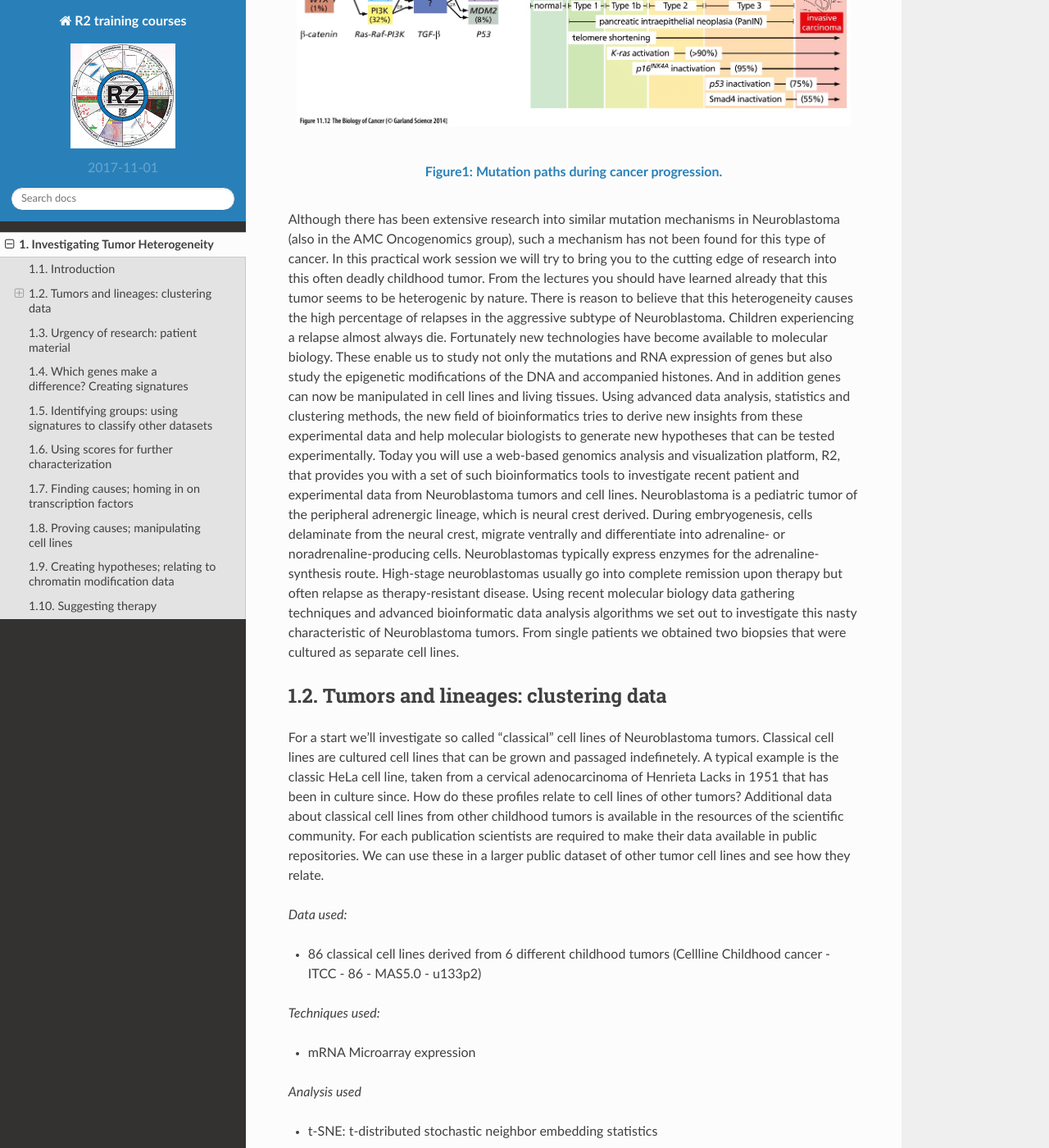
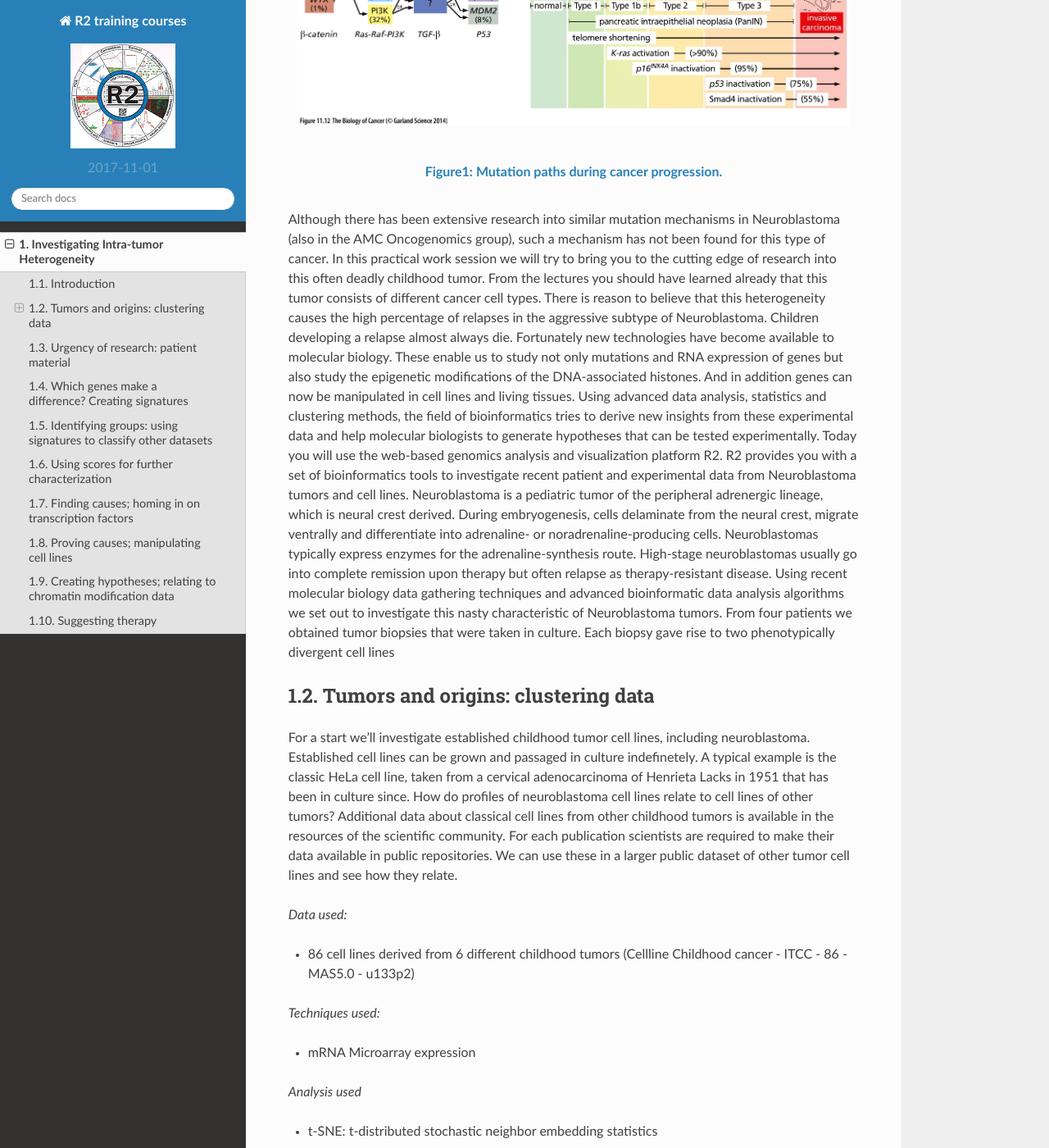
Before and after one commit to antronerds/r2-training-courses, a Sphinx documentation site: the page built from docs/Investigating_Tumor_Heterogeneity.md, in a window 1280 px wide and 1400 px high, scrolled down 551 px. Shown: the whole window at 82% size. Built offline with Sphinx 7.4.7 and the Read the Docs theme 2.0.0, drawn with Linux system fonts in a browser that asks for light colours; some of the changed text lies outside the part shown.

Commit message:
First series of comments of Johan Richard

```diff
--- a/docs/Investigating_Tumor_Heterogeneity.md
+++ b/docs/Investigating_Tumor_Heterogeneity.md
@@ -1,6 +1,6 @@
 <a id="investigating_tumor_heterogeneity"> </a>
 
-Investigating Tumor Heterogeneity
+Investigating Intra-tumor Heterogeneity
 =================================
 
 *Learn how to use the R2 data analysis platform to analyse tumor heterogeneity in Neuroblastoma*
@@ -17,27 +17,30 @@
 
   [**Figure1: Mutation paths during cancer progression.**](_static/images/TumorHeterogeneity_CancerProgression.jpg)
 
-Although there has been extensive research into similar mutation mechanisms in Neuroblastoma (also in the AMC Oncogenomics group), such a mechanism has not been found for this type of cancer. In this practical work session we will try to bring you to the cutting edge of research into this often deadly childhood tumor. From the lectures you should have learned already that this tumor seems to be heterogenic by nature. There is reason to believe that this heterogeneity causes the high percentage of relapses in the aggressive subtype of Neuroblastoma. Children experiencing a relapse almost always die.
-Fortunately new technologies have become available to molecular biology. These enable us to study not only the mutations and RNA expression of genes but also study the epigenetic modifications of the DNA and accompanied histones. And in addition genes can now be manipulated in cell lines and living tissues.
-Using advanced data analysis, statistics and clustering methods, the new field of bioinformatics tries to derive new insights from these experimental data and help molecular biologists to generate new hypotheses that can be tested experimentally.
-Today you will use a web-based genomics analysis and visualization platform, R2, that provides you with a set of such bioinformatics tools to investigate recent patient and experimental data from Neuroblastoma tumors and cell lines.
+Although there has been extensive research into similar mutation mechanisms in Neuroblastoma (also in the AMC Oncogenomics group), such a mechanism has not been found for this type of cancer. In this practical work session we will try to bring you to the cutting edge of research into this often deadly childhood tumor. From the lectures you should have learned already that this tumor consists of different cancer cell types. There is reason to believe that this heterogeneity causes the high percentage of relapses in the aggressive subtype of Neuroblastoma. Children developing a relapse almost always die.
+Fortunately new technologies have become available to molecular biology. These enable us to study not only mutations and RNA expression of genes but also study the epigenetic modifications of the DNA-associated histones. And in addition genes can now be manipulated in cell lines and living tissues.
+Using advanced data analysis, statistics and clustering methods, the field of bioinformatics tries to derive new insights from these experimental data and help molecular biologists to generate hypotheses that can be tested experimentally.
+Today you will use the web-based genomics analysis and visualization platform R2. R2 provides you with a set of bioinformatics tools to investigate recent patient and experimental data from Neuroblastoma tumors and cell lines.
 Neuroblastoma is a pediatric tumor of the peripheral adrenergic lineage, which is neural crest derived. During embryogenesis, cells delaminate from the neural crest, migrate ventrally and differentiate into adrenaline- or noradrenaline-producing cells. Neuroblastomas typically express enzymes for the adrenaline-synthesis route. High-stage neuroblastomas usually go into complete remission upon therapy but often relapse as therapy-resistant disease.
-Using recent molecular biology data gathering techniques and advanced bioinformatic data analysis algorithms we set out to investigate this nasty characteristic of Neuroblastoma tumors. From single patients we obtained two biopsies that were cultured as separate cell lines.
+Using recent molecular biology data gathering techniques and advanced bioinformatic data analysis algorithms we set out to investigate this nasty characteristic of Neuroblastoma tumors. From four patients we obtained tumor biopsies that were taken in culture. Each biopsy gave rise to two phenotypically divergent cell lines
 
 
-Tumors and lineages: clustering data
+Tumors and origins: clustering data
 ---------------------------------------
 
-For a start we'll investigate so called "classical" cell lines of Neuroblastoma tumors. Classical cell lines are cultured cell lines that can be grown and passaged indefinetely. A typical example is the classic HeLa cell line, taken from a cervical adenocarcinoma of Henrieta Lacks in 1951 that has been in culture since. How do these profiles relate to cell lines of other tumors? Additional data about classical cell lines from other childhood tumors is available in the resources of the scientific community. For each publication scientists are required to make their data available in public repositories. We can use these in a larger public dataset of other tumor cell lines and see how they relate.
+For a start we'll investigate established childhood tumor cell lines, including neuroblastoma. Established cell lines can be grown and passaged in culture indefinetely. A typical example is the classic HeLa cell line, taken from a cervical adenocarcinoma of Henrieta Lacks in 1951 that has been in culture since. How do profiles of neuroblastoma cell lines relate to cell lines of other tumors? Additional data about classical cell lines from other childhood tumors is available in the resources of the scientific community. For each publication scientists are required to make their data available in public repositories. We can use these in a larger public dataset of other tumor cell lines and see how they relate.
 
 *Data used:*
-* 86 classical cell lines derived from 6 different childhood tumors (Cellline Childhood cancer - ITCC - 86 - MAS5.0 - u133p2)
+* 86 cell lines derived from 6 different childhood tumors (Cellline Childhood cancer - ITCC - 86 - MAS5.0 - u133p2)
 
 *Techniques used:*
 * mRNA Microarray expression
 
 *Analysis used*
 * t-SNE: t-distributed stochastic neighbor embedding statistics
+
+*References*
+* Chapter 2.2 & 2.3 Weinberg
 
 ##### A first impression of your data; expression of key genes
 
@@ -62,17 +65,10 @@
   * In field 3 type the name of the gene and click next
   * Leave all settings at default and click **next**
   * A graph shows the expression of this gene's mRNA in the whole set of childhood tumor cell lines. Samples are along the x-axis, mRNA expression values along of the gene in a sample are on the y-axis. Below the graph is the available annotation for the samples shown in colored tracks. Hovering with your mouse over data points will show additional information.
-
----------
-  ![](_static/images/R2d2_logo.png)**Do you observe a difference between different cell lines?**
-
-<br>
-<br>
-
----------
+  * The expression values on the y-axis are logarithmic; for **use track** choose the appropriate track and set the **Transform** option to **none**, and select **Track and Gene sort** for the **Extra Graph Option** to obtain a more explicit picture.
 
 
-  * If you did not already choose this gene, now try the gene MYCN (Click the **Go to Main** link in the left upper corner)
+  * Now try the gene MYCN (Click the **Go to Main** link in the left upper corner)
 
 ---------
   ![](_static/images/R2d2_logo.png)**Can you say something about the role this gene can play in cancer?**
@@ -80,7 +76,7 @@
 <br>
 <br>
 
-  ![](_static/images/R2d2_logo.png)**What do you observe from the data annotation track below?**
+  ![](_static/images/R2d2_logo.png)**Using the data annotation track below the graph, what can you say about neuroblastoma?**
 
 <br>
 <br>
@@ -112,19 +108,19 @@
 <br>
 
 
-  ![](_static/images/R2d2_logo.png)**What is their lineage, can you relate this to a type of tissue?**
+  ![](_static/images/R2d2_logo.png)**What is their lineage of origin, can you relate this to a type of tissue?**
 
 <br>
 <br>
 
 
-  ![](_static/images/R2d2_logo.png)**What do you note about the Neuroblastoma cell lines?**
+  ![](_static/images/R2d2_logo.png)**What do you note about the clustering of neuroblastoma cell lines with respect to the lineage of origin?**
 
 <br>
 <br>
 
 
-  ![](_static/images/R2d2_logo.png)**If you had to choose two cell lines for further investigation of Neuroblastoma, which would you choose?**
+  ![](_static/images/R2d2_logo.png)**If you had to choose two cell lines for further investigation of lineage identity in neuroblastoma, which would you choose?**
 
 <br>
 <br>
```
Also changed, not shown: other parts of docs/Investigating_Tumor_Heterogeneity.md (+1 -1 lines), docs/_static/images/TumorHeterogeneity_SignatureScoreDetail.png (added), docs/_static/images/TumorHeterogeneity_SignatureScoreTotal.png (added).
